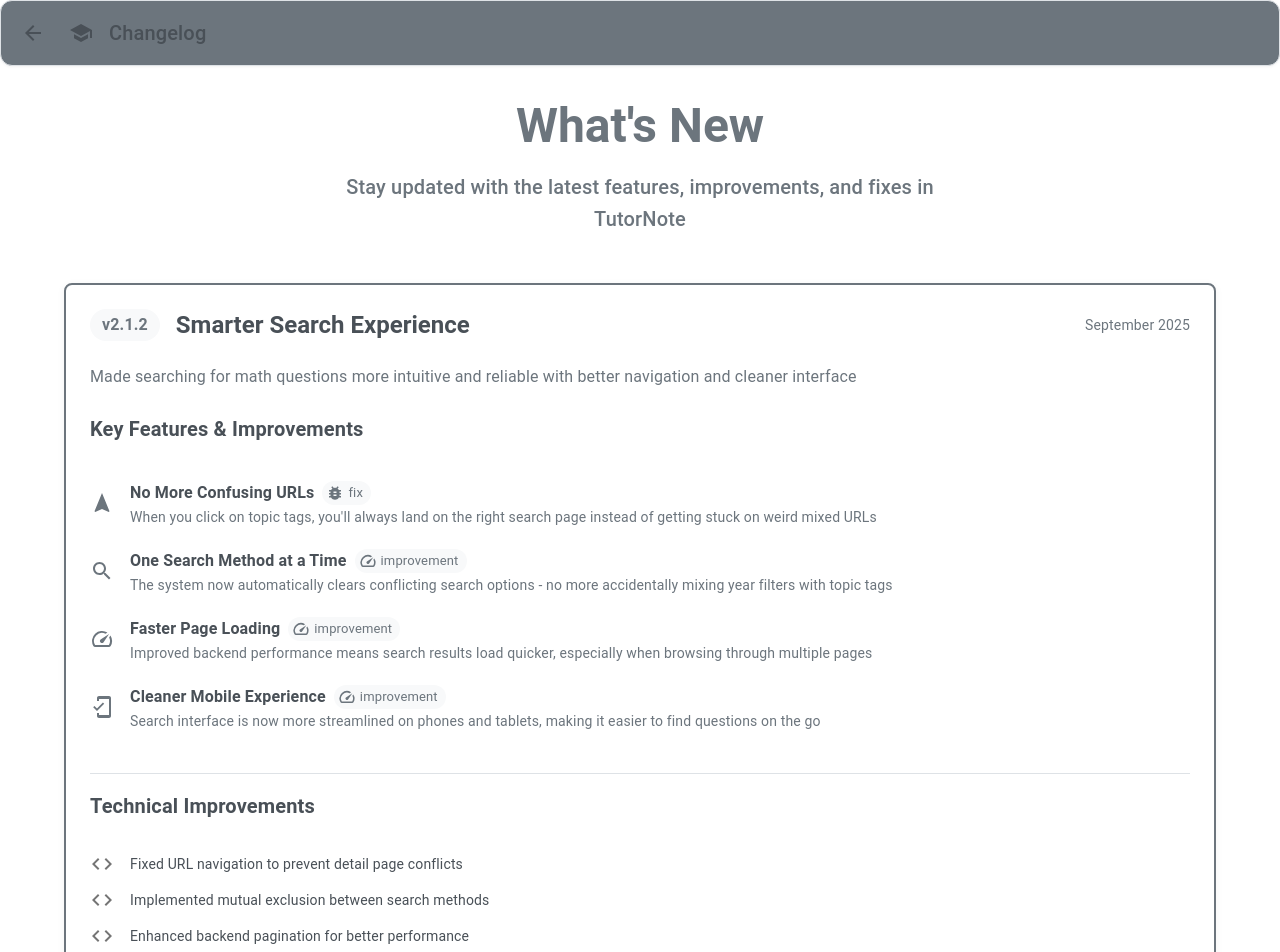
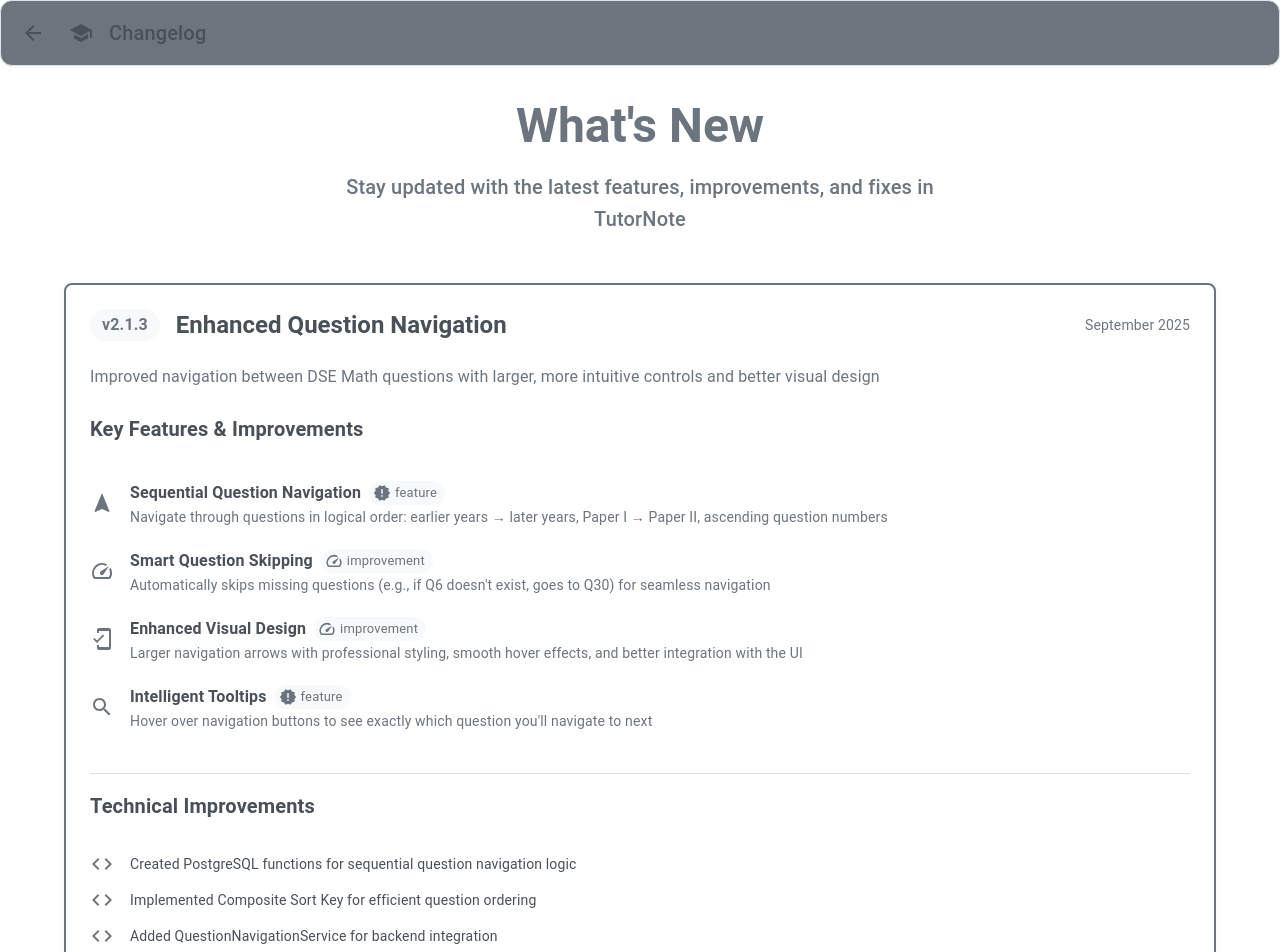
Before and after one commit to esotericelf/tutornotes, a React (Create React App) app: page /changelog in a window 1280 px wide. Shown: the top 952 px of the page. Built offline with nearby package versions, Linux system fonts and the light colour scheme; no server answers.

Commit message:
Update changelog: Add v2.1.3 Enhanced Question Navigation entry

```diff
--- a/src/components/common/ChangelogPage.js
+++ b/src/components/common/ChangelogPage.js
@@ -40,6 +40,46 @@
     const theme = useTheme();
 
     const changelogEntries = [
+        {
+            version: "v2.1.3",
+            date: "September 2025",
+            type: "patch",
+            title: "Enhanced Question Navigation",
+            description: "Improved navigation between DSE Math questions with larger, more intuitive controls and better visual design",
+            features: [
+                {
+                    icon: <Navigation color="primary" />,
+                    title: "Sequential Question Navigation",
+                    description: "Navigate through questions in logical order: earlier years → later years, Paper I → Paper II, ascending question numbers",
+                    type: "feature"
+                },
+                {
+                    icon: <Speed color="primary" />,
+                    title: "Smart Question Skipping",
+                    description: "Automatically skips missing questions (e.g., if Q6 doesn't exist, goes to Q30) for seamless navigation",
+                    type: "improvement"
+                },
+                {
+                    icon: <MobileFriendly color="primary" />,
+                    title: "Enhanced Visual Design",
+                    description: "Larger navigation arrows with professional styling, smooth hover effects, and better integration with the UI",
+                    type: "improvement"
+                },
+                {
+                    icon: <Search color="primary" />,
+                    title: "Intelligent Tooltips",
+                    description: "Hover over navigation buttons to see exactly which question you'll navigate to next",
+                    type: "feature"
+                }
+            ],
+            technical: [
+                "Created PostgreSQL functions for sequential question navigation logic",
+                "Implemented Composite Sort Key for efficient question ordering",
+                "Added QuestionNavigationService for backend integration",
+                "Enhanced CompactQuestionNavigation component with better UX",
+                "Fixed React hooks dependencies and linting issues"
+            ]
+        },
         {
             version: "v2.1.2",
             date: "September 2025",
```
